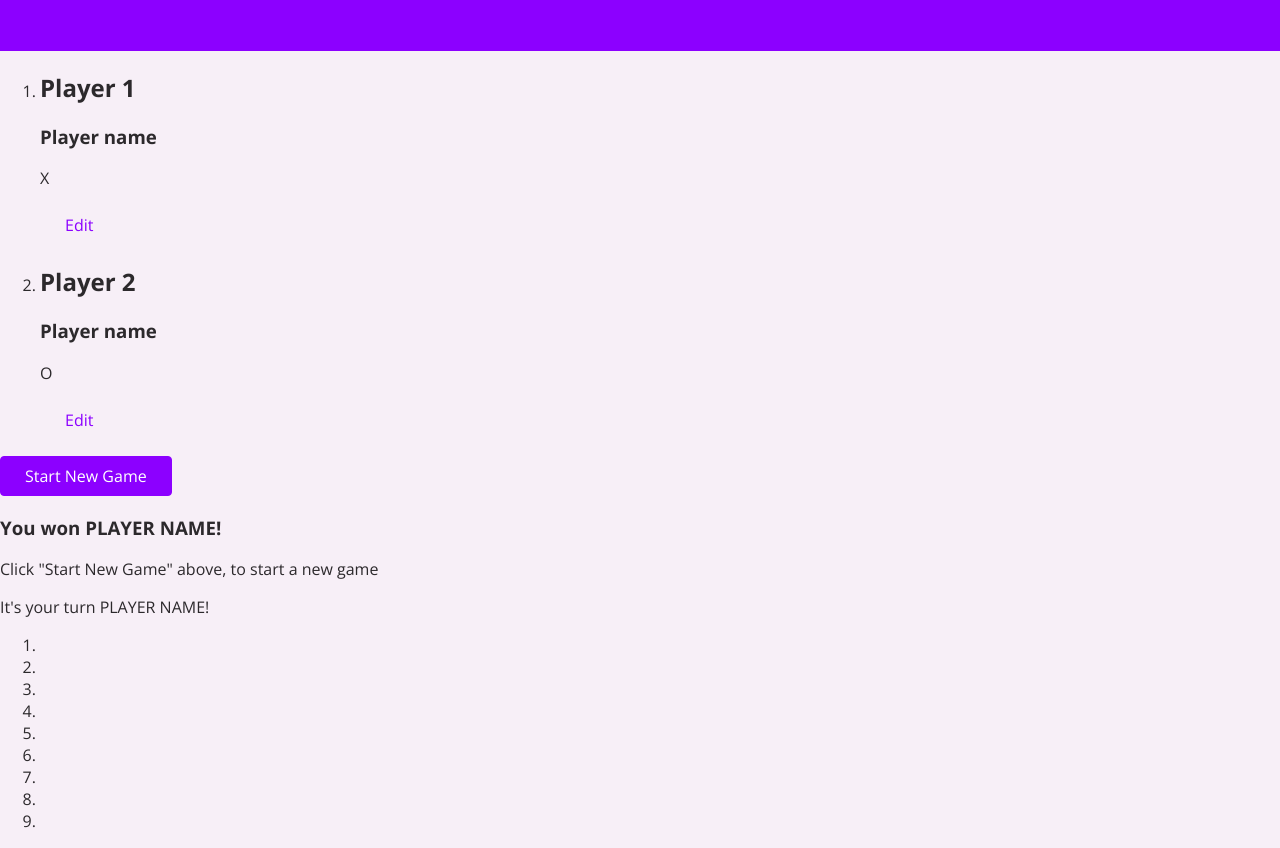
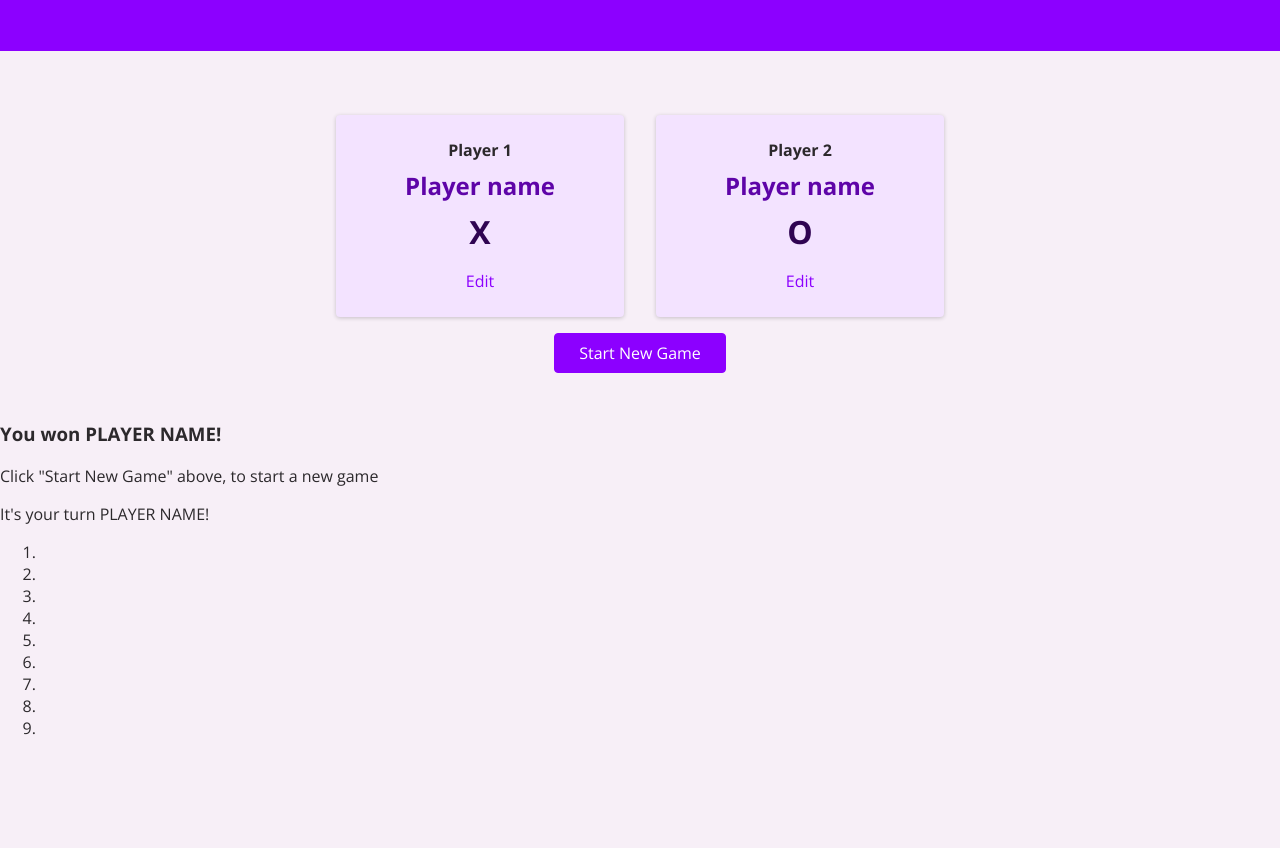
Before and after one commit to Kotwin98/Tic-Tac-Toe, a plain HTML site: page index.html in a window 1280 px wide. Shown: the part 99-947 px from the top of the page. After the commit the page ends 854 px from the top, so only its background shows below. Drawn offline with nearby package versions, Linux system fonts and the light colour scheme.

Commit message:
Add styling to player name section

```diff
--- a/index.html
+++ b/index.html
@@ -37,7 +37,7 @@
           <article>
             <h2>Player 1</h2>
             <h3>Player name</h3>
-            <p>X</p>
+            <p class="player-symbol">X</p>
             <button class="btn btn-alt">Edit</button>
           </article>
         </li>
@@ -45,7 +45,7 @@
           <article>
             <h2>Player 2</h2>
             <h3>Player name</h3>
-            <p>O</p>
+            <p class="player-symbol">O</p>
             <button class="btn btn-alt">Edit</button>
           </article>
         </li>
--- a/styles/configuration.css
+++ b/styles/configuration.css
@@ -22,3 +22,44 @@
   width: 15rem;
   padding: 0.35rem;
 }
+
+#game-configuration {
+  width: 90%;
+  max-width: 40rem;
+  margin: 3rem auto;
+  text-align: center;
+}
+
+#game-configuration ol {
+  list-style: none;
+  margin: 0;
+  padding: 0;
+  display: flex;
+}
+
+#game-configuration li {
+  margin: 1rem;
+  padding: 1rem;
+  width: 50%;
+  background-color: rgb(243, 227, 255);
+  border-radius: 4px;
+  box-shadow: 0px 1px 4px rgba(0, 0, 0, 0.2);
+}
+
+#game-configuration h2 {
+  font-size: 1rem;
+  margin: 0.5rem 0;
+}
+
+#game-configuration h3 {
+  font-size: 1.5rem;
+  margin: 0.5rem 0;
+  color: rgb(94, 4, 168);
+}
+
+.player-symbol {
+  font-size: 2rem;
+  font-weight: bold;
+  color: rgb(47, 4, 82);
+  margin: 0.5rem 0;
+}
```
